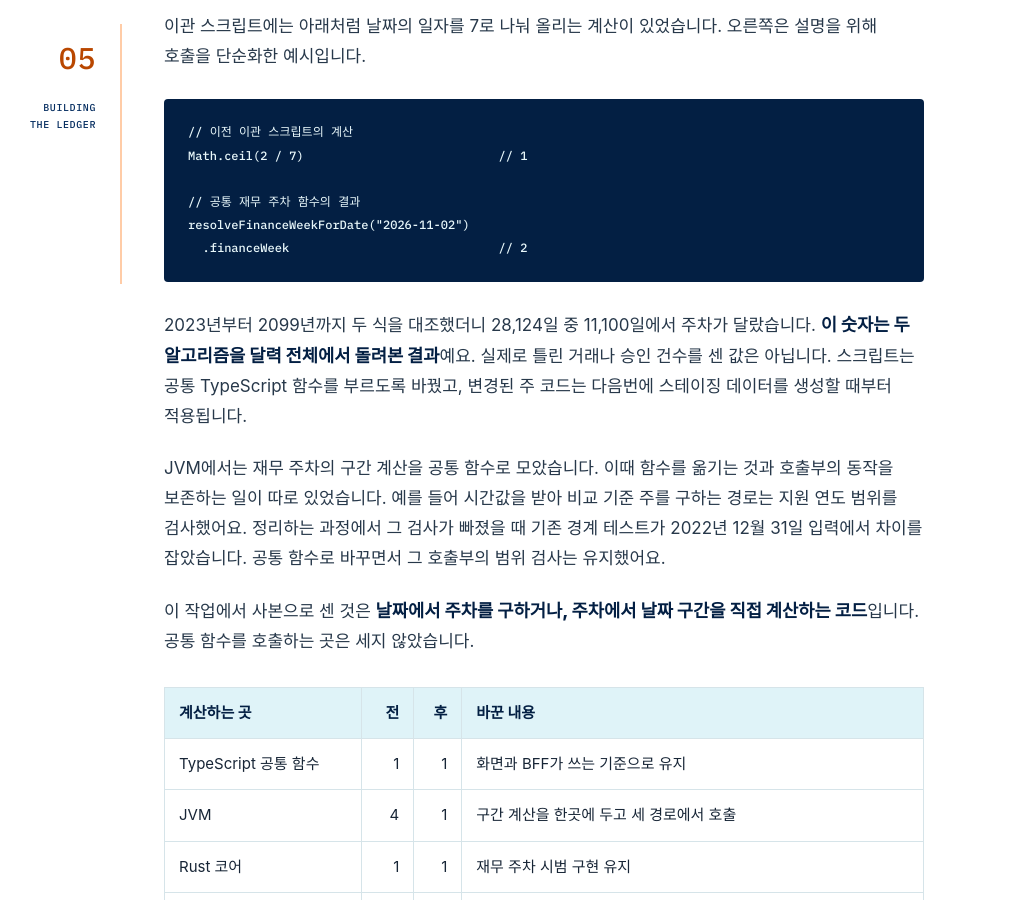
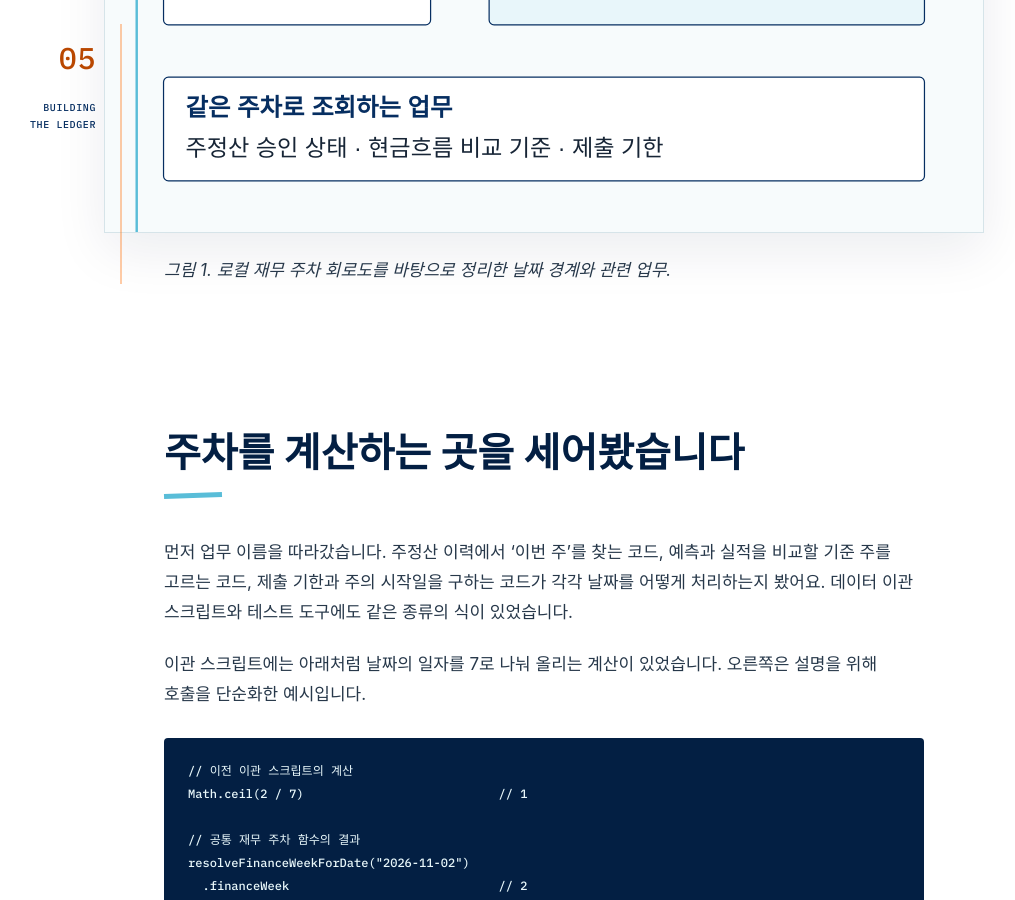
Before and after one commit to merryAI-dev/merryAI-dev.github.io, a Jekyll site: the page built from _posts/2026-11-09-myscube-building-the-ledger-05.md, in a window 1280 px wide and 900 px high, scrolled down 2295 px. Shown: the whole window, without its empty margins (182-1197 px from the left). Built offline with Jekyll 4.4.1, drawn with Linux system fonts in a browser that asks for light colours; some web fonts are replaced; some of the changed text lies outside the part shown.

Commit message:
Add architecture diagrams to Building the Ledger episode 5

```diff
--- a/_posts/2026-11-09-myscube-building-the-ledger-05.md
+++ b/_posts/2026-11-09-myscube-building-the-ledger-05.md
@@ -13,6 +13,7 @@
   - 월결산
 reading_time: 12
 published: true
+card_image: /assets/images/diagrams/building-ledger-05/finance-week.svg
 ---
 
 안녕하세요. MYSCube를 만들고 있는 MYSC AXR팀입니다.
@@ -32,6 +33,10 @@
 예를 들어 A가 주정산을 검토하는 사이에 B가 내역을 수정했다고 해볼게요. A가 확인한 버전은 7이고, 저장소에는 버전 8이 있습니다. 이때 ‘승인됨’이라는 값을 그대로 쓰면 A가 보지 않은 내역까지 승인될 수 있어요. 버전이 있는 명령에서는 ‘내가 본 버전 7을 승인하겠다’고 요청하고, 서버가 현재 버전과 상태를 함께 확인합니다. 이 사례는 버전 확인이 적용되는 주정산 명령을 단순화한 합성 예시입니다. 월결산 조직장 승인을 비롯한 각 명령에는 해당 명령의 승인 조건이 적용됩니다.
 
 여기까지는 **이미 찾은 기록에 어떤 변경을 허용할지**의 문제예요. 재무 주차는 그보다 앞선 단계의 문제입니다. 같은 날짜로 화면과 서버가 서로 다른 주를 선택하면, 버전을 확인하기 전에 이미 다른 기록을 보고 있는 거죠.
+
+![11월 1일과 2일의 재무 주차와 이를 사용하는 업무](/assets/images/diagrams/building-ledger-05/finance-week.svg)
+
+*그림 1. 로컬 재무 주차 회로도를 바탕으로 정리한 날짜 경계와 관련 업무.*
 
 ## 주차를 계산하는 곳을 세어봤습니다
 
@@ -113,6 +118,10 @@
 
 현재 설계는 **같은 WASM 파일을 두 호스트에서 실행하는 것**입니다. Node는 내장 WebAssembly를 쓰고 JVM 쪽은 순수 Java 런타임인 Chicory를 후보로 두고 있어요. 재무 주차 시범에서는 연·월·일을 정수로 넘기고, WASM 메모리의 11개 정수에서 결과를 읽습니다. 예를 들어 `(2026, 11, 1)`을 넣으면 11월 1주차, 시작과 끝은 모두 11월 1일, 평일 수는 0이라는 결과가 나옵니다. 날짜 계산 코드는 Rust 코어에 있고, WASM 쪽은 호출을 받고 결과를 전달합니다. 결산 JSON처럼 구조가 있는 입력을 받는 공용 인터페이스와 JVM 패키징은 이후 단계입니다.
 
+![결산 근거 해시의 현재 흐름과 계획 중인 공용 WASM 구조](/assets/images/diagrams/building-ledger-05/close-hash-wasm.svg)
+
+*그림 2. 로컬 JVM→Rust 회로도를 바탕으로 정리한 현재 결산 흐름과 목표 구조.*
+
 ## 지금 어디까지 와 있나요?
 
 재무 주차 시범 코드와 WASM 로더, 세 언어가 읽는 대조표, 결산 해시의 Rust 정규화 함수가 main에 들어갔습니다. Rust 코어와 기존 TypeScript 정산 커널의 대조는 CI에서 실행됩니다. 별도 WASM 주차 테스트는 로컬에서 빌드해 직접 실행했습니다. 지금 운영의 주차 판정과 월결산 확정 경로에는 기존 구현이 쓰입니다.
```
Also changed, not shown: assets/images/diagrams/building-ledger-05/close-hash-wasm.svg (added), assets/images/diagrams/building-ledger-05/finance-week.svg (added).
